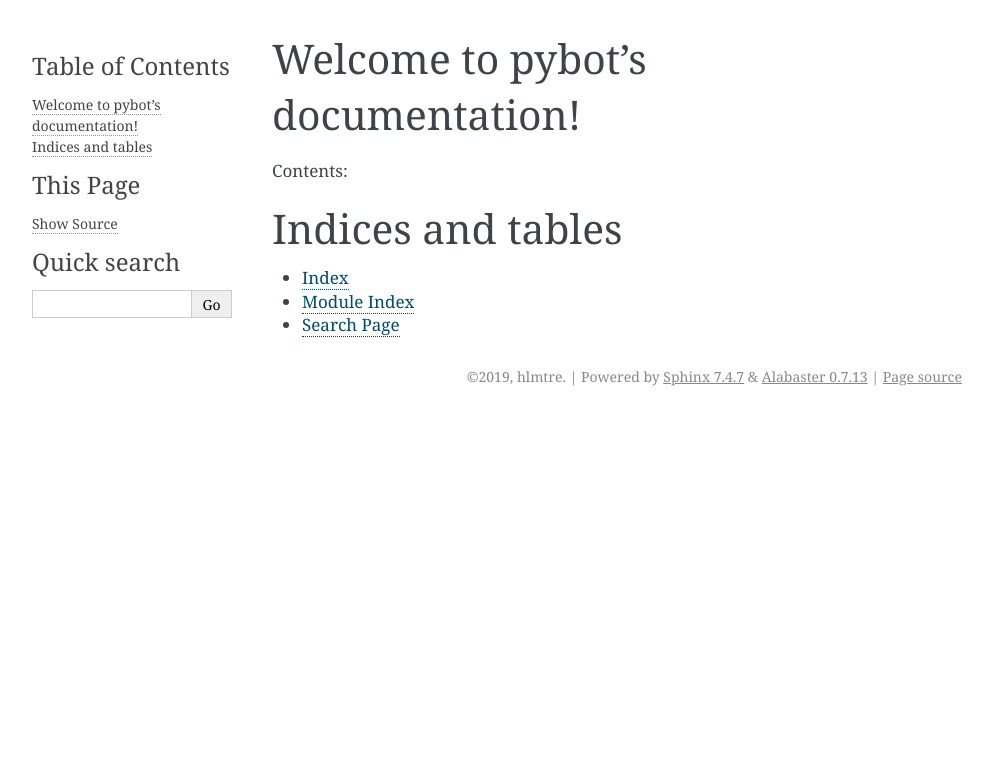
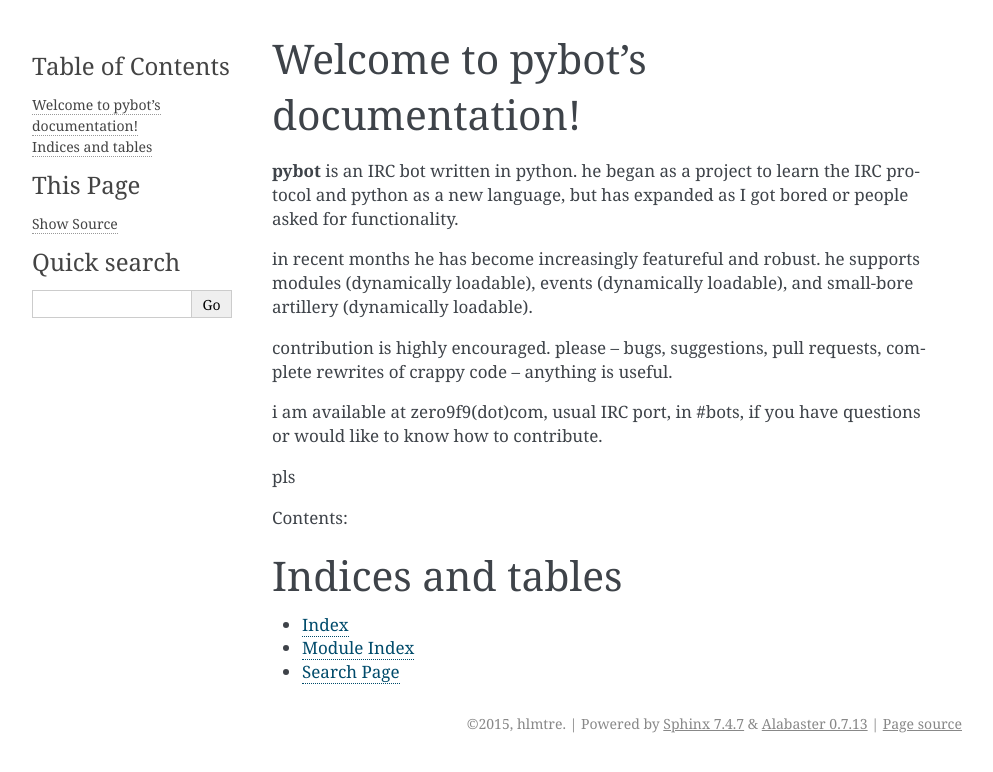
Before and after one commit to hlmtre/pybot, a Sphinx documentation site: the page built from docs/index.rst, in a window 1280 px wide. Shown: the top 772 px of the page, without its empty margins (148-1141 px from the left). Built offline with Sphinx 7.4.7, drawn with Linux system fonts in a browser that asks for light colours.

Commit message:
well fix docs

```diff
--- a/docs/conf.py
+++ b/docs/conf.py
@@ -1,7 +1,7 @@
 # -*- coding: utf-8 -*-
 #
 # pybot documentation build configuration file, created by
-# sphinx-quickstart on Thu Apr 18 23:59:32 2019.
+# sphinx-quickstart on Mon Jul 20 11:29:02 2015.
 #
 # This file is execfile()d with the current directory set to its
 # containing dir.
@@ -12,33 +12,29 @@
 # All configuration values have a default; values that are commented out
 # serve to show the default.
 
+import sys
+import os
+import shlex
+
 # If extensions (or modules to document with autodoc) are in another directory,
 # add these directories to sys.path here. If the directory is relative to the
 # documentation root, use os.path.abspath to make it absolute, like shown here.
-#
-# import os
-# import sys
-# sys.path.insert(0, os.path.abspath('.'))
+#sys.path.insert(0, os.path.abspath('.'))
 
 # -- General configuration ------------------------------------------------
 
 # If your documentation needs a minimal Sphinx version, state it here.
-#
-# needs_sphinx = '1.0'
+#needs_sphinx = '1.0'
 
 # Add any Sphinx extension module names here, as strings. They can be
 # extensions coming with Sphinx (named 'sphinx.ext.*') or your custom
 # ones.
 extensions = [
     'sphinx.ext.autodoc',
-    'sphinx.ext.doctest',
-    'sphinx.ext.intersphinx',
     'sphinx.ext.todo',
     'sphinx.ext.coverage',
-    'sphinx.ext.mathjax',
     'sphinx.ext.ifconfig',
     'sphinx.ext.viewcode',
-    'sphinx.ext.githubpages',
 ]
 
 # Add any paths that contain templates here, relative to this directory.
@@ -46,20 +42,18 @@ templates_path = ['_templates']
 
 # The suffix(es) of source filenames.
 # You can specify multiple suffix as a list of string:
-#
 # source_suffix = ['.rst', '.md']
 source_suffix = '.rst'
 
 # The encoding of source files.
-#
-# source_encoding = 'utf-8-sig'
+#source_encoding = 'utf-8-sig'
 
 # The master toctree document.
 master_doc = 'index'
 
 # General information about the project.
 project = u'pybot'
-copyright = u'2019, hlmtre'
+copyright = u'2015, hlmtre'
 author = u'hlmtre'
 
 # The version info for the project you're documenting, acts as replacement for
@@ -67,9 +61,9 @@ author = u'hlmtre'
 # built documents.
 #
 # The short X.Y version.
-version = u'1.0.0'
+version = 'v0.8.4'
 # The full version, including alpha/beta/rc tags.
-release = u'1.0.0'
+release = 'v0.8.4'
 
 # The language for content autogenerated by Sphinx. Refer to documentation
 # for a list of supported languages.
@@ -80,45 +74,37 @@ language = None
 
 # There are two options for replacing |today|: either, you set today to some
 # non-false value, then it is used:
-#
-# today = ''
-#
+#today = ''
 # Else, today_fmt is used as the format for a strftime call.
-#
-# today_fmt = '%B %d, %Y'
+#today_fmt = '%B %d, %Y'
 
 # List of patterns, relative to source directory, that match files and
 # directories to ignore when looking for source files.
-# This patterns also effect to html_static_path and html_extra_path
-exclude_patterns = ['_build', 'Thumbs.db', '.DS_Store']
+exclude_patterns = ['_build']
 
 # The reST default role (used for this markup: `text`) to use for all
 # documents.
-#
-# default_role = None
+#default_role = None
 
 # If true, '()' will be appended to :func: etc. cross-reference text.
-#
-# add_function_parentheses = True
+#add_function_parentheses = True
 
 # If true, the current module name will be prepended to all description
 # unit titles (such as .. function::).
-#
-# add_module_names = True
+#add_module_names = True
 
 # If true, sectionauthor and moduleauthor directives will be shown in the
 # output. They are ignored by default.
-#
-# show_authors = False
+#show_authors = False
 
 # The name of the Pygments (syntax highlighting) style to use.
 pygments_style = 'sphinx'
 
 # A list of ignored prefixes for module index sorting.
-# modindex_common_prefix = []
+#modindex_common_prefix = []
 
 # If true, keep warnings as "system message" paragraphs in the built documents.
-# keep_warnings = False
+#keep_warnings = False
 
 # If true, `todo` and `todoList` produce output, else they produce nothing.
 todo_include_todos = True
@@ -128,37 +114,31 @@ todo_include_todos = True
 
 # The theme to use for HTML and HTML Help pages.  See the documentation for
 # a list of builtin themes.
-#
 html_theme = 'alabaster'
 
 # Theme options are theme-specific and customize the look and feel of a theme
 # further.  For a list of options available for each theme, see the
 # documentation.
-#
-# html_theme_options = {}
+#html_theme_options = {}
 
 # Add any paths that contain custom themes here, relative to this directory.
-# html_theme_path = []
+#html_theme_path = []
 
-# The name for this set of Sphinx documents.
-# "<project> v<release> documentation" by default.
-#
-# html_title = u'pybot v1.0.0'
+# The name for this set of Sphinx documents.  If None, it defaults to
+# "<project> v<release> documentation".
+#html_title = None
 
 # A shorter title for the navigation bar.  Default is the same as html_title.
-#
-# html_short_title = None
+#html_short_title = None
 
 # The name of an image file (relative to this directory) to place at the top
 # of the sidebar.
-#
-# html_logo = None
+#html_logo = None
 
-# The name of an image file (relative to this directory) to use as a favicon of
-# the docs.  This file should be a Windows icon file (.ico) being 16x16 or 32x32
+# The name of an image file (within the static path) to use as favicon of the
+# docs.  This file should be a Windows icon file (.ico) being 16x16 or 32x32
 # pixels large.
-#
-# html_favicon = None
+#html_favicon = None
 
 # Add any paths that contain custom static files (such as style sheets) here,
 # relative to this directory. They are copied after the builtin static files,
@@ -168,79 +148,62 @@ html_static_path = ['_static']
 # Add any extra paths that contain custom files (such as robots.txt or
 # .htaccess) here, relative to this directory. These files are copied
 # directly to the root of the documentation.
-#
-# html_extra_path = []
+#html_extra_path = []
 
-# If not None, a 'Last updated on:' timestamp is inserted at every page
-# bottom, using the given strftime format.
-# The empty string is equivalent to '%b %d, %Y'.
-#
-# html_last_updated_fmt = None
+# If not '', a 'Last updated on:' timestamp is inserted at every page bottom,
+# using the given strftime format.
+#html_last_updated_fmt = '%b %d, %Y'
 
 # If true, SmartyPants will be used to convert quotes and dashes to
 # typographically correct entities.
-#
-# html_use_smartypants = True
+#html_use_smartypants = True
 
 # Custom sidebar templates, maps document names to template names.
-#
-# html_sidebars = {}
+#html_sidebars = {}
 
 # Additional templates that should be rendered to pages, maps page names to
 # template names.
-#
-# html_additional_pages = {}
+#html_additional_pages = {}
 
 # If false, no module index is generated.
-#
-# html_domain_indices = True
+#html_domain_indices = True
 
 # If false, no index is generated.
-#
-# html_use_index = True
+#html_use_index = True
 
 # If true, the index is split into individual pages for each letter.
-#
-# html_split_index = False
+#html_split_index = False
 
 # If true, links to the reST sources are added to the pages.
-#
-# html_show_sourcelink = True
+#html_show_sourcelink = True
 
 # If true, "Created using Sphinx" is shown in the HTML footer. Default is True.
-#
-# html_show_sphinx = True
+#html_show_sphinx = True
 
 # If true, "(C) Copyright ..." is shown in the HTML footer. Default is True.
-#
-# html_show_copyright = True
+#html_show_copyright = True
 
 # If true, an OpenSearch description file will be output, and all pages will
 # contain a <link> tag referring to it.  The value of this option must be the
 # base URL from which the finished HTML is served.
-#
-# html_use_opensearch = ''
+#html_use_opensearch = ''
 
 # This is the file name suffix for HTML files (e.g. ".xhtml").
-# html_file_suffix = None
+#html_file_suffix = None
 
 # Language to be used for generating the HTML full-text search index.
 # Sphinx supports the following languages:
 #   'da', 'de', 'en', 'es', 'fi', 'fr', 'hu', 'it', 'ja'
-#   'nl', 'no', 'pt', 'ro', 'ru', 'sv', 'tr', 'zh'
-#
-# html_search_language = 'en'
+#   'nl', 'no', 'pt', 'ro', 'ru', 'sv', 'tr'
+#html_search_language = 'en'
 
 # A dictionary with options for the search language support, empty by default.
-# 'ja' uses this config value.
-# 'zh' user can custom change `jieba` dictionary path.
-#
-# html_search_options = {'type': 'default'}
+# Now only 'ja' uses this config value
+#html_search_options = {'type': 'default'}
 
 # The name of a javascript file (relative to the configuration directory) that
 # implements a search results scorer. If empty, the default will be used.
-#
-# html_search_scorer = 'scorer.js'
+#html_search_scorer = 'scorer.js'
 
 # Output file base name for HTML help builder.
 htmlhelp_basename = 'pybotdoc'
@@ -248,62 +211,46 @@ htmlhelp_basename = 'pybotdoc'
 # -- Options for LaTeX output ---------------------------------------------
 
 latex_elements = {
-     # The paper size ('letterpaper' or 'a4paper').
-     #
-     # 'papersize': 'letterpaper',
+# The paper size ('letterpaper' or 'a4paper').
+#'papersize': 'letterpaper',
 
-     # The font size ('10pt', '11pt' or '12pt').
-     #
-     # 'pointsize': '10pt',
+# The font size ('10pt', '11pt' or '12pt').
+#'pointsize': '10pt',
 
-     # Additional stuff for the LaTeX preamble.
-     #
-     # 'preamble': '',
+# Additional stuff for the LaTeX preamble.
+#'preamble': '',
 
-     # Latex figure (float) alignment
-     #
-     # 'figure_align': 'htbp',
+# Latex figure (float) alignment
+#'figure_align': 'htbp',
 }
 
 # Grouping the document tree into LaTeX files. List of tuples
 # (source start file, target name, title,
 #  author, documentclass [howto, manual, or own class]).
 latex_documents = [
-    (master_doc, 'pybot.tex', u'pybot Documentation',
-     u'hlmtre', 'manual'),
+  (master_doc, 'pybot.tex', u'pybot Documentation',
+   u'hlmtre', 'manual'),
 ]
 
 # The name of an image file (relative to this directory) to place at the top of
 # the title page.
-#
-# latex_logo = None
+#latex_logo = None
 
 # For "manual" documents, if this is true, then toplevel headings are parts,
 # not chapters.
-#
-# latex_use_parts = False
+#latex_use_parts = False
 
 # If true, show page references after internal links.
-#
-# latex_show_pagerefs = False
+#latex_show_pagerefs = False
 
 # If true, show URL addresses after external links.
-#
-# latex_show_urls = False
+#latex_show_urls = False
 
 # Documents to append as an appendix to all manuals.
-#
-# latex_appendices = []
-
-# It false, will not define \strong, \code, 	itleref, \crossref ... but only
-# \sphinxstrong, ..., \sphinxtitleref, ... To help avoid clash with user added
-# packages.
-#
-# latex_keep_old_macro_names = True
+#latex_appendices = []
 
 # If false, no module index is generated.
-#
-# latex_domain_indices = True
+#latex_domain_indices = True
 
 
 # -- Options for manual page output ---------------------------------------
@@ -316,8 +263,7 @@ man_pages = [
 ]
 
 # If true, show URL addresses after external links.
-#
-# man_show_urls = False
+#man_show_urls = False
 
 
 # -- Options for Texinfo output -------------------------------------------
@@ -326,27 +272,19 @@ man_pages = [
 # (source start file, target name, title, author,
 #  dir menu entry, description, category)
 texinfo_documents = [
-    (master_doc, 'pybot', u'pybot Documentation',
-     author, 'pybot', 'One line description of project.',
-     'Miscellaneous'),
+  (master_doc, 'pybot', u'pybot Documentation',
+   author, 'pybot', 'One line description of project.',
+   'Miscellaneous'),
 ]
 
 # Documents to append as an appendix to all manuals.
-#
-# texinfo_appendices = []
+#texinfo_appendices = []
 
 # If false, no module index is generated.
-#
-# texinfo_domain_indices = True
+#texinfo_domain_indices = True
 
 # How to display URL addresses: 'footnote', 'no', or 'inline'.
-#
-# texinfo_show_urls = 'footnote'
+#texinfo_show_urls = 'footnote'
 
 # If true, do not generate a @detailmenu in the "Top" node's menu.
-#
-# texinfo_no_detailmenu = False
-
-
-# Example configuration for intersphinx: refer to the Python standard library.
-intersphinx_mapping = {'https://docs.python.org/': None}
+#texinfo_no_detailmenu = False
--- a/docs/index.rst
+++ b/docs/index.rst
@@ -1,15 +1,29 @@
 .. pybot documentation master file, created by
-   sphinx-quickstart on Thu Apr 18 23:59:32 2019.
+   sphinx-quickstart on Mon Jul 20 11:29:02 2015.
    You can adapt this file completely to your liking, but it should at least
    contain the root `toctree` directive.
 
 Welcome to pybot's documentation!
 =================================
 
+**pybot** is an IRC bot written in python. he began as a project to learn the IRC protocol and python as a new language,
+but has expanded as I got bored or people asked for functionality.
+
+in recent months he has become increasingly featureful and robust. he supports modules (dynamically loadable), events (dynamically loadable), and small-bore artillery (dynamically loadable).
+
+contribution is highly encouraged. please -- bugs, suggestions, pull requests, complete rewrites of crappy code -- anything is useful.
+
+i am available at zero9f9(dot)com, usual IRC port, in #bots, if you have questions or would like to know how to contribute.
+
+
+pls
+
+.. Source: http://bitbucket.org/hlmtre/pybot/
+
 Contents:
 
 .. toctree::
-   :maxdepth: 2
+   :maxdepth: 3
 
 
 
```
Also changed, not shown: 2 other files.
